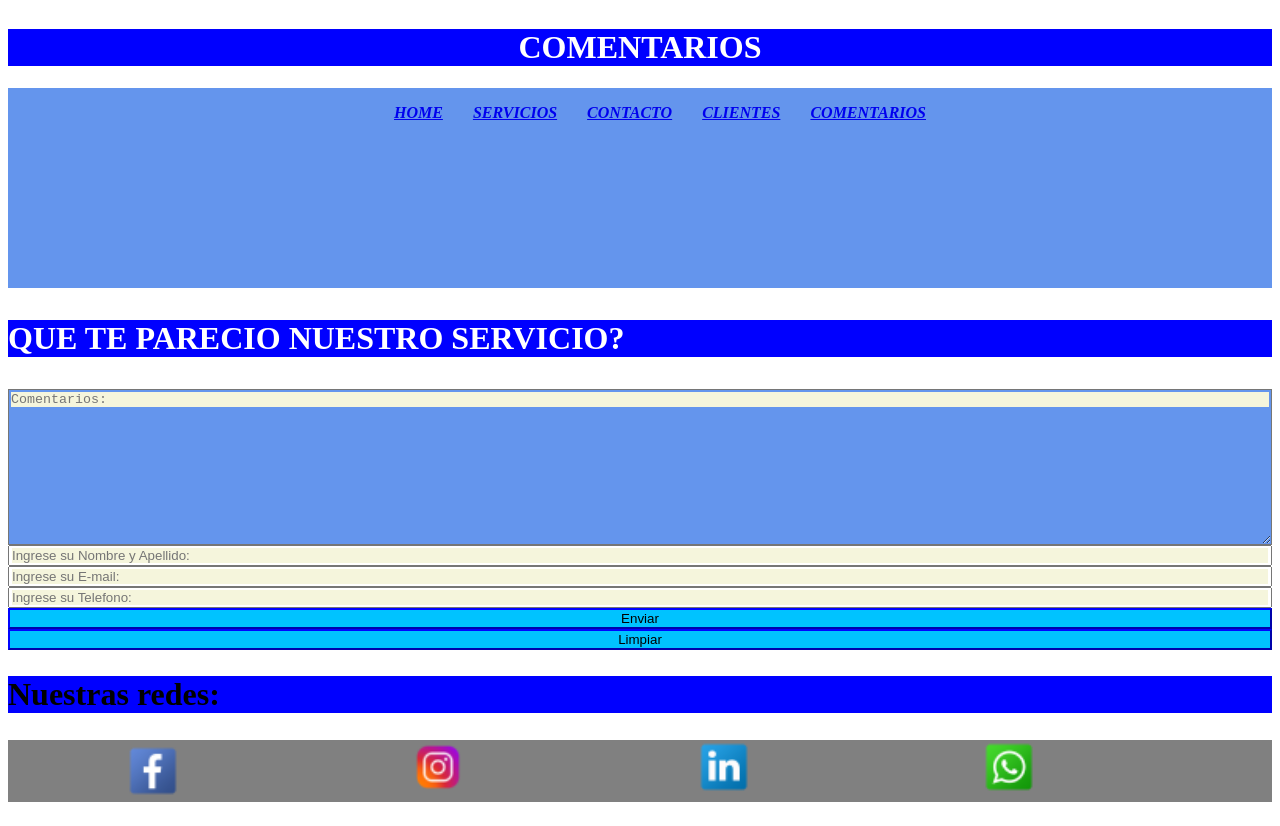
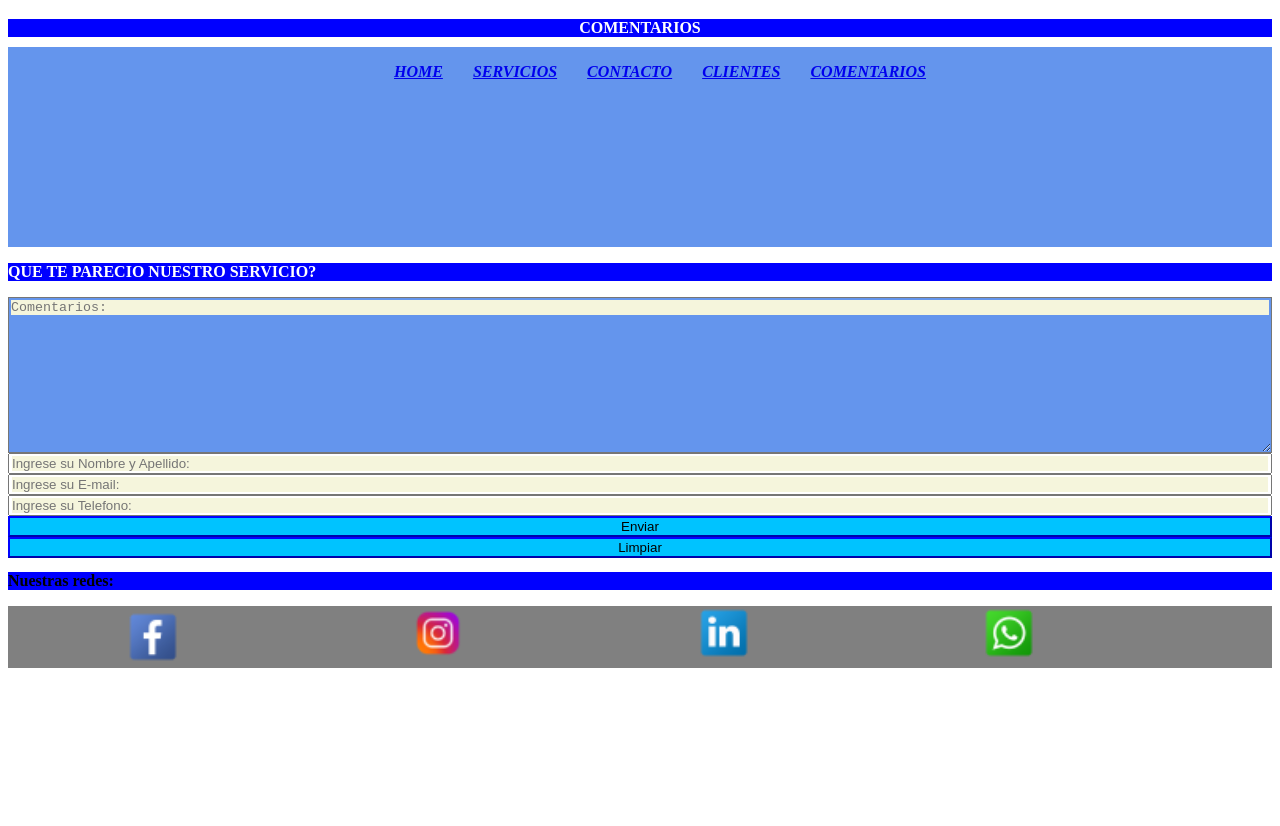
Before and after one commit to FernandoGulin/FGCadeteriaRosario, a plain HTML site: page pages/comentarios.html in a window 1280 px wide. After the commit the page ends 800 px from the top, so only its background shows below. Drawn offline with Linux system fonts and the light colour scheme.

Commit message:
animacion titulo

```diff
--- a/css/main.css
+++ b/css/main.css
@@ -35,6 +35,13 @@ footer {
     text-align: center;
     font-size: 4rem;
 
+
+
+transition: all .3s ease-in-out;
+background-color: #00c3ff;
+transform: rotate(360deg);
+
+
 }
 
 
@@ -54,7 +61,7 @@ footer {
     flex-direction: column;
     justify-content: center;
     font-weight: bolder;
-    font-size: 4rem;
+    font-size: 2rem;
     font-style: inherit;
     font-family: Arial, "Helvetica Neue", Helvetica, sans-serif;
 }
@@ -187,20 +194,20 @@ li {
 h2 {
     color: #000000;
     background-color: #0000ff;
-    font-size: 4rem;
+    font-size: 2rem;
 }
 
 h3 {
     color: #000000;
     background-color: #0000ff;
-    font-size: 4rem;
+    font-size: 2rem;
 }
 
 .comentarios {
     background-color: darkorange;
     color: white;
     font-family: Impact, Haettenschweiler, ;
-    font-size: 3rem;
+    font-size: 2rem;
 }
 
 
@@ -259,16 +266,16 @@ h3 {
         flex-direction: row;
         justify-content: space-between;
         font-weight: bolder;
-        font-size: 2rem;
+        font-size: 1rem;
     }
 
 
     h2 {
-        font-size: 2rem;
+        font-size: 1rem;
     }
 
     h3 {
-        font-size: 2rem;
+        font-size: 1rem;
     }
 
 
@@ -276,7 +283,7 @@ h3 {
         color: #ffffff;
         background-color: #0000ff;
         text-align: center;
-        font-size: 2rem;
+        font-size: 1rem;
 
     }
 
@@ -314,7 +321,7 @@ h3 {
 
     .comentarios {
         background-color: #0000ff;
-        font-size: 2rem;
+        font-size: 1rem;
 
     }
 
```
